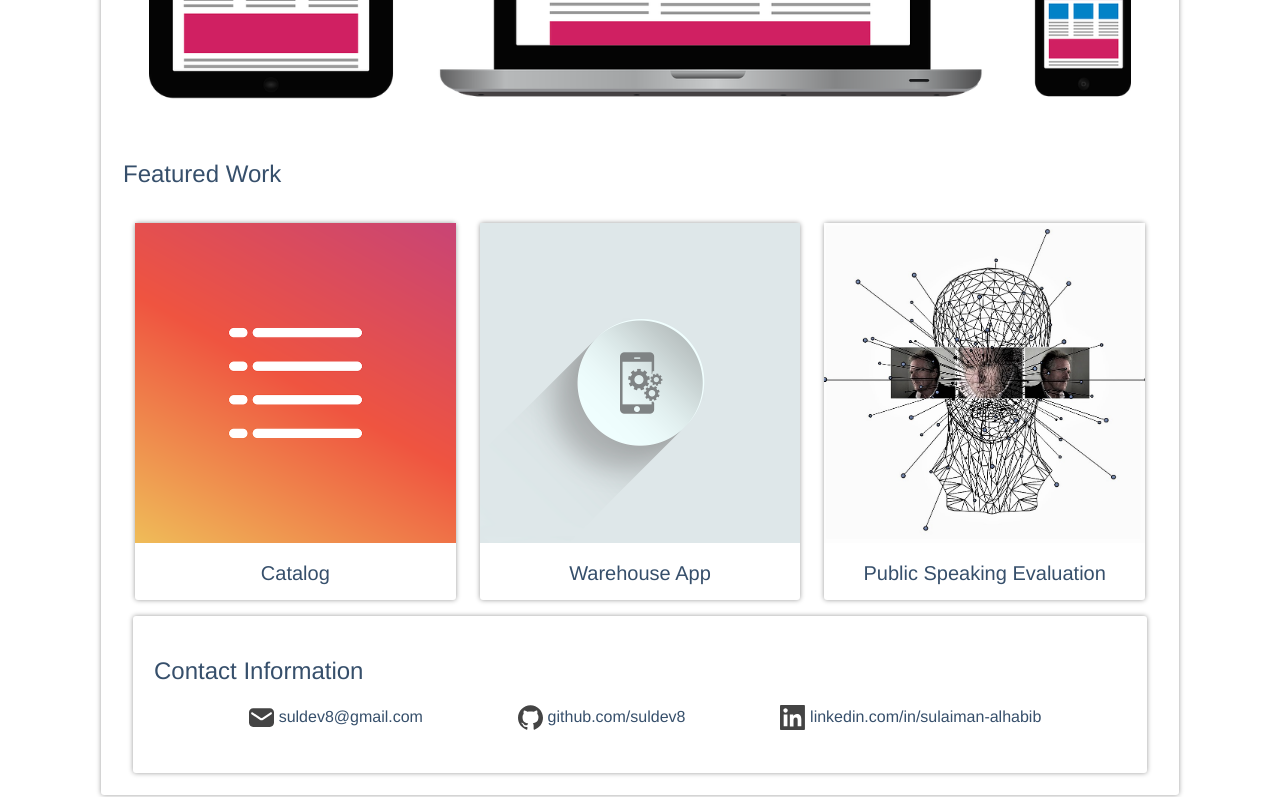
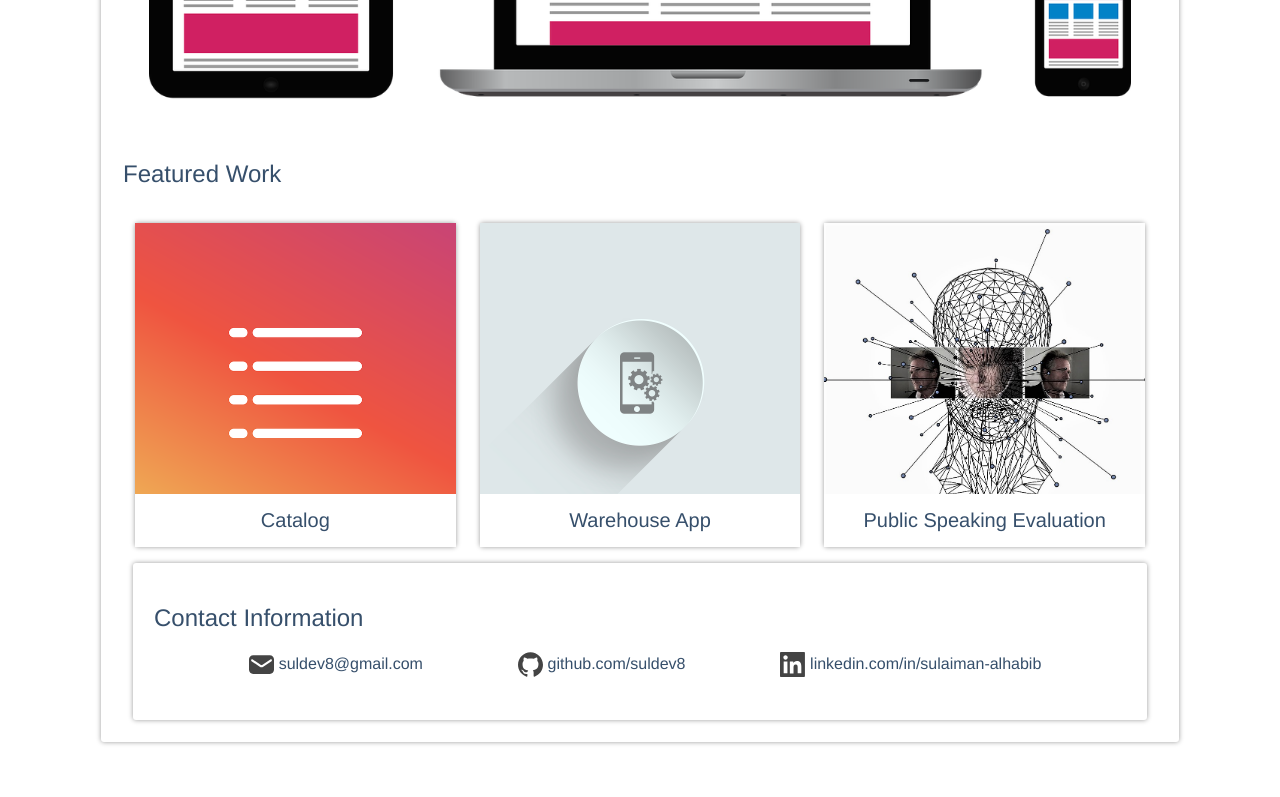
Before and after one commit to suldev8/portfolio-site, a plain HTML site: page index.html in a window 1280 px wide. Shown: the part 477-1274 px from the top of the page. After the commit the page ends 1227 px from the top, so only its background shows below. Drawn offline with Linux system fonts and the light colour scheme.

Commit message:
make project title absolute

```diff
--- a/css/styles.css
+++ b/css/styles.css
@@ -86,8 +86,10 @@ body {
   color: inherit;
 }
 
+
 .projects-list-item {
-  width: 90%;
+  position: relative;
+  width: 80%;
   margin: auto;
   margin-top: 15px;
   text-transform: capitalize;
@@ -102,17 +104,20 @@ body {
 
 .project-image {
   width: 100%;
-  height: 10%;
 }
 
 
 .project-title {
+  position: absolute;
+  background-color: rgba(255, 255, 255, 1.7);
+  width: 100%;
+  bottom: -20px;
   font: inherit;
   font-size: 20px;
-  margin: 0;
-  padding: 15px;
+  padding: 15px 0 15px 0;
   text-align: center;
 }
+
 
 .contact-list-item {
   display: flex;
@@ -124,6 +129,7 @@ body {
   margin-bottom: 7px;
 }
 
+
 .contact-icon {
   margin: auto 5px auto 10px;
   width: 25px;
@@ -134,9 +140,13 @@ body {
   .projects-list-item {
       width: 31%;
  }
+
+
  .contact-list-item {
     width: auto;
  }
+
+
  .list {
    justify-content: space-evenly;
    width: auto;
--- a/index.html
+++ b/index.html
@@ -34,7 +34,7 @@
                 <img class="front-pic" src="assets/images/front-pic-1000w.png" alt="front picture" />
             </picture>
         </section>
-        <section class="featured-work">
+        <section id="featured-work">
             <h2 class="title">Featured Work</h2>
             <!-- This lists the projects and each project has a link to its github repository -->
             <ul class="list">
@@ -63,7 +63,7 @@
             <ul class="list">
                 <li class="contact-list-item">
                     <img class="contact-icon"  src="assets/icons/email-icon.svg" alt="Email icon">
-                    <a href="mailto:suldev8@gmailcom">suldev8@gmail.com</a href="mailto:suldev8@gmailcom">
+                    <a href="mailto:suldev8@gmailcom">suldev8@gmail.com</a>
                 </li>
                 <li class="contact-list-item">
                     <img class="contact-icon"  src="assets/icons/github-logo.svg" alt="Github icon">
```
